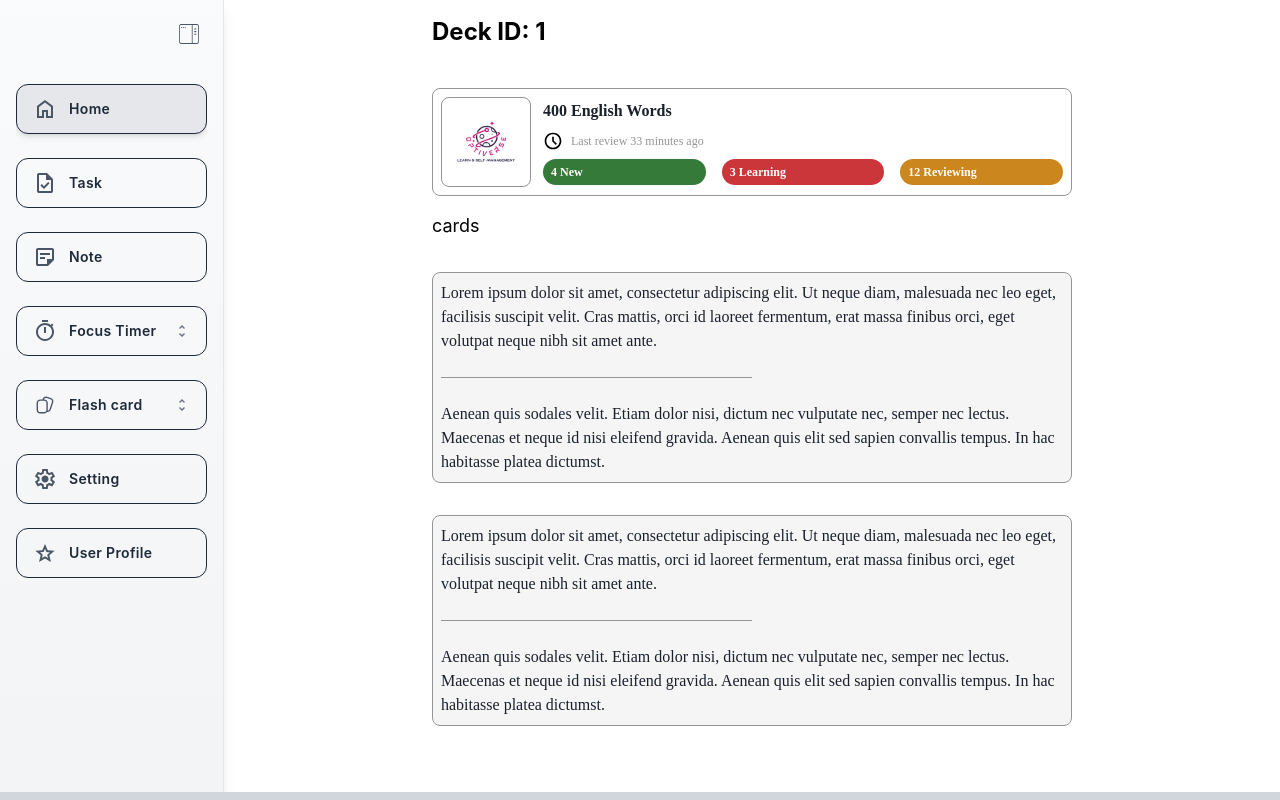
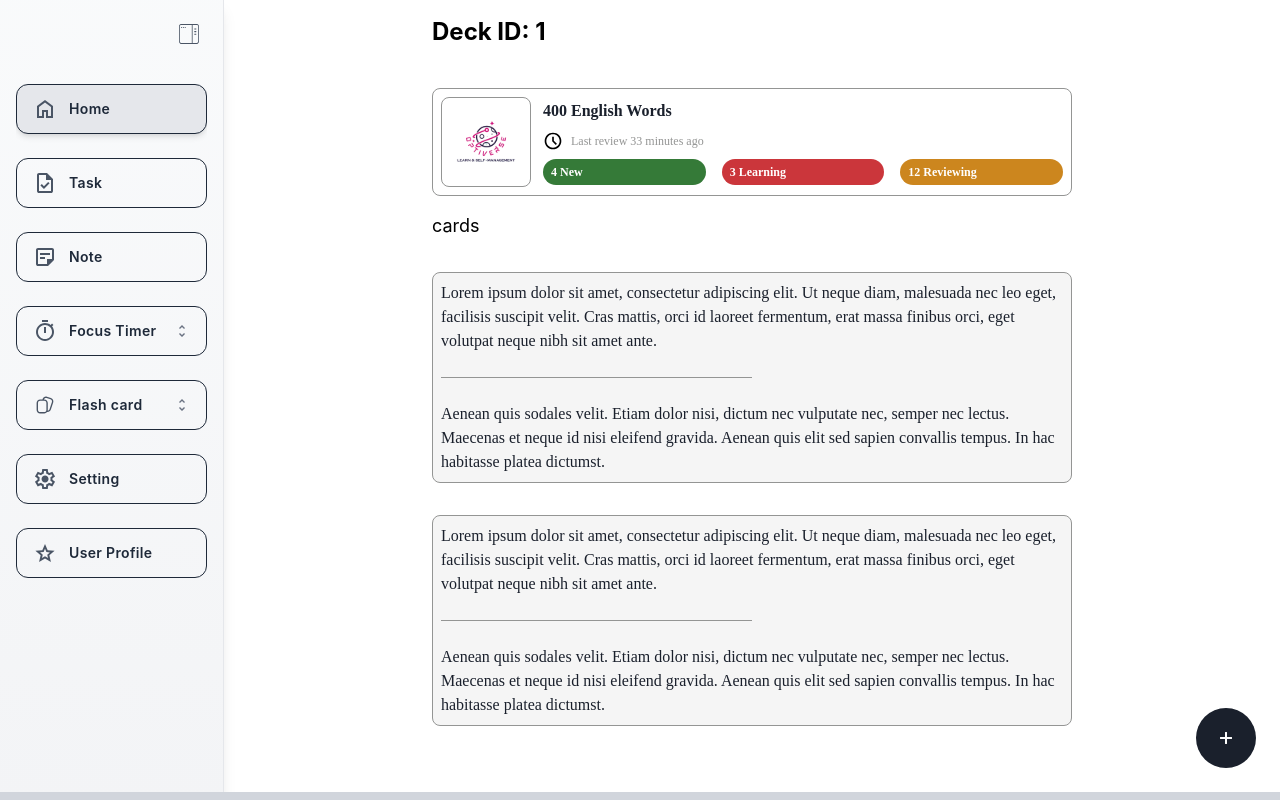
Before and after one commit to khanhduy1010x/optiverse-webapp, a React (Vite) app: page /flashcards/1 in a window 1280 px wide. Built offline with nearby package versions, Linux system fonts and the light colour scheme.

Commit message:
OPTV-12 feat: Add flashcard

```diff
--- a/src/App.tsx
+++ b/src/App.tsx
@@ -18,7 +18,7 @@ import { getSectionKeyFromPath } from './components/common/Navigation/navigation
 import SliderBar from './components/layout/Sidebar';
 import FlashcardsScreen from './pages/FlashCard/FlashCards';
 import FlashcardView from './pages/FlashCard/FlashCardView';
-import AddFlashCard from './pages/FlashCard/AddFlashCard';
+import AddFlashcard from './pages/FlashCard/AddFlashCard';
 import UserProfile from './pages/Profile/UserProfile';
 import FocusTimer from './pages/FocusTimer/FocusTimer';
 import ManageFocusTimer from './pages/FocusTimer/ManageFocusTimer';
@@ -61,8 +61,8 @@ const AppContent: React.FC = () => {
           <Route path="/flashcard-static" element={<FlashCardStatic />} />
           <Route path="/manage-deck" element={<ManageFlashCardDeck />} />
           <Route path="/flashcards/:deckId" element={<FlashcardsScreen />} />
+          <Route path="/flashcards/:deckId/add" element={<AddFlashcard />} />
           <Route path="/view-flashcard" element={<FlashcardView />} />
-          <Route path="/add-flashcard" element={<AddFlashCard />} />
           <Route path="/user-profile" element={<UserProfile />} />
           <Route path="/focus-timer" element={<FocusTimer />} />
           <Route path="/manage-focus-timer" element={<ManageFocusTimer />} />
--- a/src/components/common/Button.tsx
+++ b/src/components/common/Button.tsx
@@ -68,7 +68,14 @@ const Button: React.FC<ButtonProps> = ({
       }}
       {...props}
     >
-      <View style={{ ...BUTTON_STYLES.rootView, ...leftStyle }}>
+      <View
+        style={{
+          ...BUTTON_STYLES.rootView,
+          backgroundColor: COLORS.transparent,
+          color: COLORS.white900,
+          ...leftStyle,
+        }}
+      >
         {leftComponent}
       </View>
 
@@ -93,7 +100,14 @@ const Button: React.FC<ButtonProps> = ({
         </View>
       )}
 
-      <View style={{ ...BUTTON_STYLES.rootView, ...rightStyle }}>
+      <View
+        style={{
+          ...BUTTON_STYLES.rootView,
+          backgroundColor: COLORS.transparent,
+          color: COLORS.white900,
+          ...rightStyle,
+        }}
+      >
         {rightComponent}
       </View>
     </button>
@@ -106,14 +120,14 @@ const CircleButton: React.FC<CircleButtonProps> = ({
 }) => {
   return (
     <Button
-      leftComponent={<Icon name={name} size={40} />}
+      leftComponent={<Icon name={name} />}
       rightStyle={{ display: 'none' }}
       style={{
         ...BUTTON_STYLES.circlebg,
-        width: 56,
         position: 'absolute',
-        bottom: 24,
-        right: 16,
+        width: 60,
+        bottom: 32,
+        right: 24,
       }}
       {...props}
     />
--- a/src/pages/FlashCard/Flashcards.tsx
+++ b/src/pages/FlashCard/Flashcards.tsx
@@ -1,6 +1,7 @@
 import React from 'react';
 import { useParams } from 'react-router-dom';
 import { Flashcard, FlashcardDeckCard } from '../../components/common/Card';
+import { CircleButton } from '../../components/common/Button';
 
 export default function FlashcardsScreen() {
   const { deckId } = useParams();
@@ -47,6 +48,8 @@ export default function FlashcardsScreen() {
 
       {/* Bottom border/shadow */}
       <div className="fixed bottom-0 left-0 right-0 h-2 bg-gray-300"></div>
+
+      <CircleButton name='add' onClick={() => console.log("Add")}></CircleButton>
     </div>
   );
 }
--- a/src/styles/buttonStyles.ts
+++ b/src/styles/buttonStyles.ts
@@ -1,24 +1,26 @@
-import COLORS from "../constants/colors";
-import { TEXT } from "../constants/typography";
+import COLORS from '../constants/colors';
+import { TEXT } from '../constants/typography';
 
 const rootBackgroundStyles = {
   padding: 12,
   borderRadius: 4,
-  flexDirection: "row",
-  alignItems: "center",
-  justifyContent: "space-between",
+  flexDirection: 'row',
+  alignItems: 'center',
+  justifyContent: 'space-between',
   gap: 12,
+  cursor: 'pointer',
 } as const;
 
 const rootTextBtnStyles = {
   ...TEXT.bold20,
-  textAlign: "center",
+  textAlign: 'center',
 } as const;
 
 const rootViewStyles = {
-  flexDirection: "row",
-  alignItems: "center",
-  justifyContent: "center",
+  display: 'flex',
+  flexDirection: 'row',
+  alignItems: 'center',
+  justifyContent: 'center',
 } as const;
 
 export const BUTTON_STYLES = {
@@ -50,6 +52,6 @@ export const BUTTON_STYLES = {
   circlebg: {
     aspectRatio: 1,
     borderRadius: 9999,
-    justifyContent: "center",
+    justifyContent: 'center',
   },
 } as const;
```
Also changed, not shown: src/assets/icons/add.svg.
